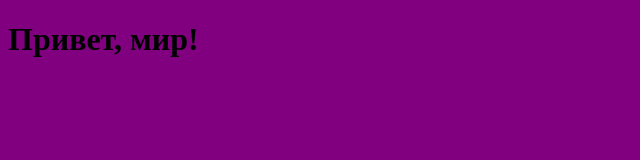
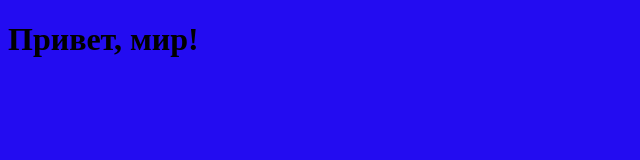
Before and after one commit to jekakoba/git, a plain HTML site: page index.html in a window 1280 px wide. Shown: the whole page, without its empty margins (0-640 px from the left). Drawn offline with Linux system fonts and the light colour scheme.

Commit message:
Изменили фон на синий

```diff
--- a/style.css
+++ b/style.css
@@ -1,3 +1,3 @@
 body {
-	background-color: purple;
+	background-color: rgb(35, 12, 241);
 }
```
